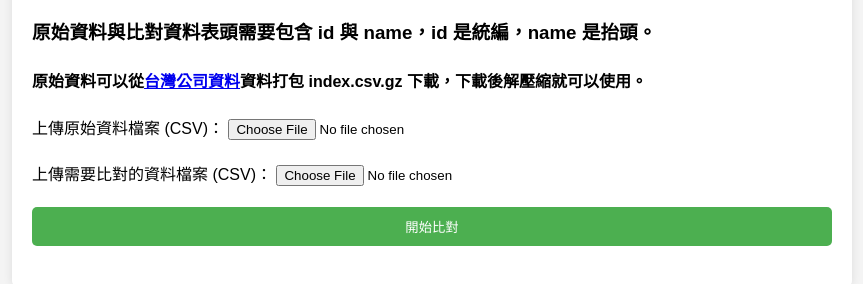
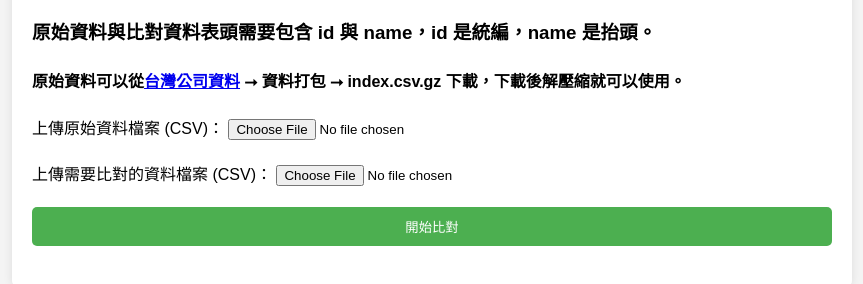
Before and after one commit to fromnowonme/companyid, a plain HTML site: page index.html in a window 1280 px wide. Shown: the part 116-400 px from the top of the page, without its empty margins (208-1071 px from the left). Drawn offline with nearby package versions, Linux system fonts and the light colour scheme.

Commit message:
Update index.html

```diff
--- a/index.html
+++ b/index.html
@@ -61,7 +61,7 @@
     <div class="container">
         <h1>公司統編抬頭比對工具</h1>
         <h3>原始資料與比對資料表頭需要包含 id 與 name，id 是統編，name 是抬頭。</h3>
-        <h4>原始資料可以從<a href="https://company.g0v.ronny.tw/" target="_blank">台灣公司資料</a>資料打包 index.csv.gz 下載，下載後解壓縮就可以使用。</h4>
+        <h4>原始資料可以從<a href="https://company.g0v.ronny.tw/" target="_blank">台灣公司資料</a> ⭢ 資料打包 ⭢ index.csv.gz 下載，下載後解壓縮就可以使用。</h4>
         <div class="file-input">
             <label for="originalFile">上傳原始資料檔案 (CSV)：</label>
             <input type="file" id="originalFile" accept=".csv">
```
